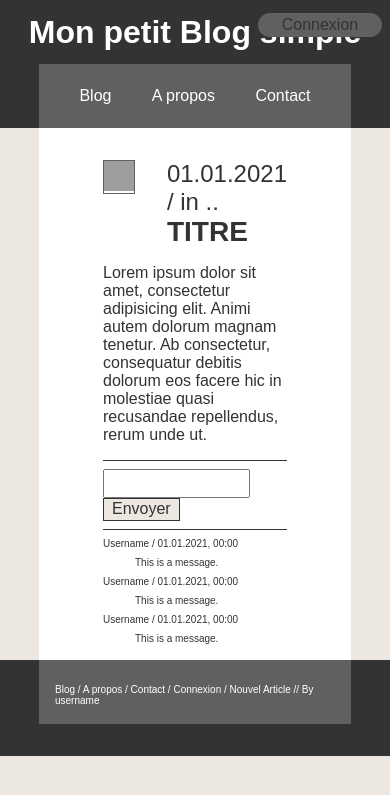
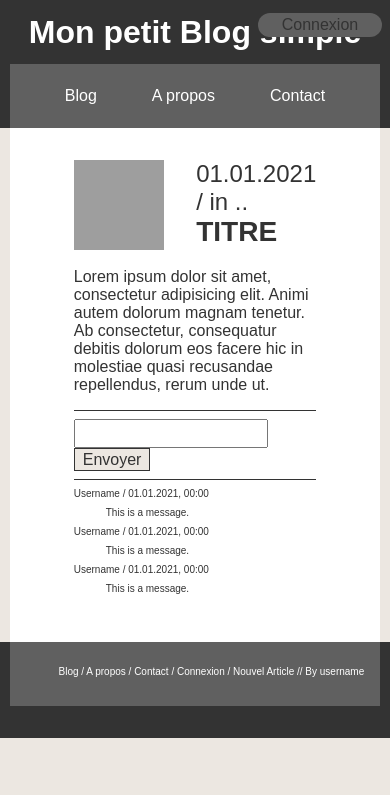
Before and after one commit to Shyhyro/Eval_Front_Back_Blog_LB, a PHP site: page /View/blog_post.php in a window 390 px wide. Shown: the top 795 px of the page. Run offline with PHP 8.4, Linux system fonts and the light colour scheme; the visitor is signed in with stand-in values (Sample User, id 1); grey boxes are pictures that could not be loaded.

Commit message:
work on responsive

```diff
--- a/Controller/UserController.php
+++ b/Controller/UserController.php
@@ -14,7 +14,7 @@
         $state = $stmt->execute();
         if($state) {
             $userData = $stmt->fetch();
-            $user = new User($userData['id'], $userData['username'], $userData['password'], $userData['email'], $userData['role']);
+            $user = new User($userData['id'], $userData['username'], $userData['password'], $userData['email'], $userData['role_fk']);
         }
         else {
             $user = null;
@@ -33,7 +33,7 @@
         $state = $stmt->execute();
         if($state) {
             $userData = $stmt->fetch();
-            $user = new User($userData['id'], $userData['username'], $userData['password'], $userData['email'], $userData['role']);
+            $user = new User($userData['id'], $userData['username'], $userData['password'], $userData['email'], $userData['role_fk']);
         }
         else {
             $user = null;
--- a/Entity/User.php
+++ b/Entity/User.php
@@ -6,7 +6,7 @@
     private ?string $username;
     private ?string $password;
     private ?string $email;
-    private ?string $role;
+    private ?int $role;
 
     /**
      * User constructor.
@@ -16,7 +16,7 @@
      * @param string|null $email
      * @param string|null $role
      */
-    public function __construct(int $id = null, string $username = null, string $password = null, string $email = null, string $role = null)
+    public function __construct(int $id = null, string $username = null, string $password = null, string $email = null, int $role = null)
     {
         $this->id = $id;
         $this->username = $username;
@@ -96,7 +96,7 @@
      * Return role
      * @return false|string|null
      */
-    public function getRole(): ?string
+    public function getRole(): ?int
     {
         return $this->role;
     }
--- a/View/Elements/header.php
+++ b/View/Elements/header.php
@@ -23,9 +23,13 @@
         </nav>
     </div>
     <?php
+
         if (isset($_SESSION['id'], $_SESSION['username'])){
-            echo "<button id='new_article_button'>Nouvel article</button>";
             echo "<button id='login_logout_button' onclick='document.location.href=". '"../logout.php"' . "'>Déconnexion</button>";
+
+            if ($_SESSION['role'] == 1) {
+                echo "<button id='new_article_button'>Nouvel article</button>";
+            }
 
         } else {
             echo "<button id='login_logout_button' onclick='document.location.href=". '"log.php"' . "'>Connexion</button>";
--- a/View/Styles/communs.css
+++ b/View/Styles/communs.css
@@ -32,11 +32,13 @@
 }
 
 /* Fonts */
-body, #login_logout_button, #new_article_button, .read_more_button, .send_commentary_button, #log_form_user input, #log_form button {
+body, #login_logout_button, #new_article_button, .read_more_button, .send_commentary_button,
+#log_form_user input, #log_form button {
     font-family: "Segoe Print", sans-serif;
 }
 
-#login_logout_button, #new_article_button, #header_navigation_bar ul li, .read_more_button, .send_commentary_button, #log_form, #log_form button {
+#login_logout_button, #new_article_button, #header_navigation_bar ul li, .read_more_button, .send_commentary_button,
+#log_form, #log_form button, .blog_post_info {
     font-size: 1rem;
 }
 
@@ -45,7 +47,9 @@
 }
 
 /* Width */
-body, header, #header_navigation_bar ul, nav, #div_body, #log_form, #log_form_user {
+body, header, #header_navigation_bar ul, nav,
+#div_body, .blog_image img, .blog_post_info, .blog_post_date, .blog_post_tittle, .blog_post_button,
+#log_form, #log_form_user {
     width: 100%;
 }
 
@@ -58,12 +62,14 @@
     height: 50%;
 }
 
-#div_container {
-    height: 100%;
+.blog_post_date, .blog_post_tittle {
+    height: 10%;
 }
 
 /* Flex */
-header, header div, #header_navigation_bar ul, #div_body, footer, #footer_bar, #log_form, #log_form_user {
+header, header div, #header_navigation_bar ul, #div_body, footer, #footer_bar,
+#log_form, #log_form_user,
+.blog_post, .blog_post_button {
     display: flex;
 }
 
@@ -145,6 +151,35 @@
     width: 14rem;
 }
 
+.blog_image {
+    width: 600px;
+    height: 300px;
+    border: solid #606060 1px;
+}
+
+.blog_image img {
+    height: 100%;
+}
+
+.blog_post {
+    margin-bottom: 2rem;
+    height: auto;
+}
+
+.blog_post_info {
+    padding-left: 2rem;
+}
+
+.blog_post_button {
+    height: 15%;
+    justify-content: flex-end;
+}
+
+.blog_post_little_content {
+    padding: 1rem 0;
+    height: 65%;
+}
+
 /* Hover */
 #login_logout_button:hover, #new_article_button:hover, .read_more_button:hover, .send_commentary_button:hover, #log_form button:hover {
     background-color: #606060;
@@ -181,3 +216,22 @@
 .red {
     color: red;
 }
+
+/* Responsive */
+@media screen and (max-width: 1000px){
+    #div_container, #header_navigation_bar, #footer_bar {
+        width: 95%;
+    }
+
+}
+
+@media screen and (max-width: 750px){
+    .blog_post {
+        flex-direction: column;
+    }
+
+    .blog_image {
+        height: 50%;
+        width: 100%;
+    }
+}
--- a/View/Styles/one_blog_post.css
+++ b/View/Styles/one_blog_post.css
@@ -1,51 +1,38 @@
-.blog_post_info{
+.one_blog_post_info{
     font-size: 1.5rem;
 }
 
 /* Width */
-.blog_image img, .blog_post_info, .blog_post_date, .blog_post_tittle, .blog_post_button, .blog_image_tittle, .blog_post_button form {
+.one_blog_image img, .one_blog_post_info, .one_blog_post_date, .one_blog_post_tittle, .one_blog_post_button, .one_blog_image_tittle, .one_blog_post_button form {
     width: 100%;
 }
 
-/* Height */
-.blog_image img {
-    width: 100%;
-    height: 100%;
-}
-
 /* Flex */
-.blog_image_tittle {
+.one_blog_image_tittle {
     display: flex;
 }
 
 /* Others */
-.blog_image {
-    width: 40%;
-    height: 100%;
-    border: solid #606060 1px;
-}
-
-.blog_post_info {
+.one_blog_post_info {
     padding-left: 2rem;
 }
 
-.blog_post_button {
-    padding: 0.5rem 0;
+.one_blog_post_button {
     height: 15%;
     justify-content: flex-end;
 }
 
-.blog_post_button input {
+.one_blog_post_button input {
     padding: 0.3rem 1rem;
     width: 80%;
 }
 
-.blog_post_content {
+.one_blog_post_content {
     font-size: 1rem;
     padding: 1rem 0;
 }
 
-.commentary_div {
+.commentary_div, .one_blog_post_button {
     padding: 0.5rem 0;
 }
 
@@ -53,6 +40,6 @@
     padding: 0.5rem 2rem;
 }
 
-.commentary_div, .blog_post_button {
+.commentary_div, .one_blog_post_button {
     border-top: solid #333333 1px;
 }
--- a/View/blog_post.php
+++ b/View/blog_post.php
@@ -4,19 +4,19 @@
     <link rel="stylesheet" href="../View/Styles/one_blog_post.css">
 
             <div class="blog_post">
-                <div class="blog_image_tittle">
-                    <div class="blog_image"><img src="https://loremflickr.com/1080/1080/nature" /></div>
-                    <div class="blog_post_info">
-                        <div class="blog_post_date">01.01.2021 / in ..</div>
-                        <div class="blog_post_tittle"><h3>TITRE</h3></div>
+                <div class="one_blog_image_tittle">
+                    <div class="one_blog_image"><img src="https://loremflickr.com/1080/1080/nature" /></div>
+                    <div class="one_blog_post_info">
+                        <div class="one_blog_post_date">01.01.2021 / in ..</div>
+                        <div class="one_blog_post_tittle"><h3>TITRE</h3></div>
                     </div>
                 </div>
                 <div>
-                    <div class="blog_post_content">
+                    <div class="one_blog_post_content">
                         Lorem ipsum dolor sit amet, consectetur adipisicing elit. Animi autem dolorum magnam tenetur.
                         Ab consectetur, consequatur debitis dolorum eos facere hic in molestiae quasi recusandae repellendus, rerum unde ut.
                     </div>
-                    <div class="blog_post_button">
+                    <div class="one_blog_post_button">
                         <form method="post" name="add_commentary">
                             <input type="text">
                             <button type="submit" class="send_commentary_button">Envoyer</button>
--- a/View/index.php
+++ b/View/index.php
@@ -12,7 +12,6 @@
     }
 
 ?>
-    <link rel="stylesheet" href="../View/Styles/all_blog_post.css">
 
             <div class="blog_post">
                 <div class="blog_image"><img src="https://loremflickr.com/1080/1080/nature" /></div>
```
Also changed, not shown: View/Styles/all_blog_post.css (deleted, +0 -48 lines).
